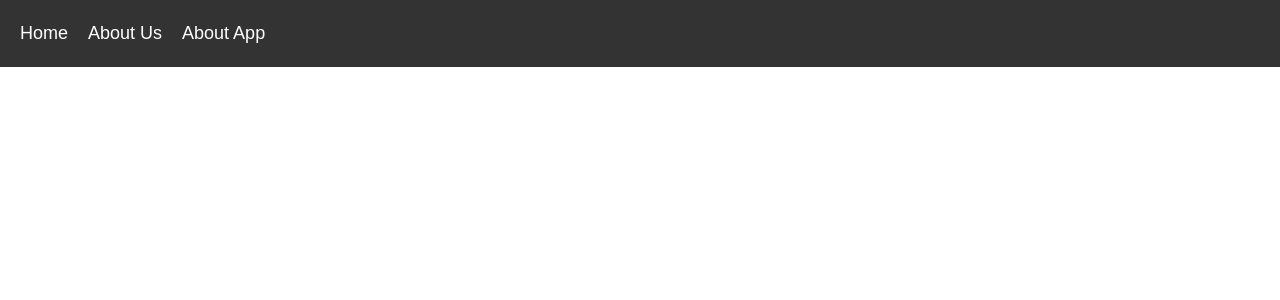
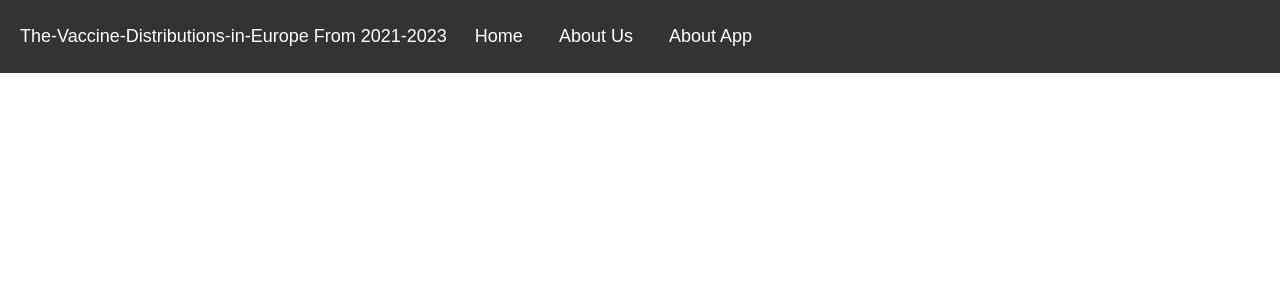
Before and after one commit to petwwent/The-Vaccine-Distributions-in-Europe, a FastAPI app: page / in a window 1280 px wide. Shown: the top 300 px of the page. Run offline with FastAPI, Linux system fonts and the light colour scheme; data that the repository does not hold is empty; some libraries are stand-ins or nearby versions.

Commit message:
Update index.html

```diff
--- a/templates/index.html
+++ b/templates/index.html
@@ -1,20 +1,36 @@
 <!DOCTYPE html>
 <html lang="en">
+
 <head>
     <meta charset="UTF-8">
     <meta name="viewport" content="width=device-width, initial-scale=1.0">
-    <title>Total Vaccinations Chart 2021-2023</title>
+    <title>The-Vaccine-Distributions-in-Europe From 2021-2023</title>
     <link rel="stylesheet" href="https://maxcdn.bootstrapcdn.com/bootstrap/4.5.2/css/bootstrap.min.css">
     <link rel="stylesheet" href="https://cdnjs.cloudflare.com/ajax/libs/font-awesome/5.15.3/css/all.min.css">
     <link rel="stylesheet" href="/static/style.css">
-    <script src="https://cdn.plot.ly/plotly-latest.min.js"></script>
 </head>
+
 <body>
     <header>
         <nav class="navbar navbar-expand-lg">
-            <a class="navbar-brand" href="/">Home</a>
-            <a class="navbar-brand" href="/aboutus">About Us</a>
-            <a class="navbar-brand" href="/aboutapp">About App</a>
+            <a class="navbar-brand" href="#">The-Vaccine-Distributions-in-Europe From 2021-2023</a>
+            <button class="navbar-toggler" type="button" data-toggle="collapse" data-target="#navbarNav"
+                aria-controls="navbarNav" aria-expanded="false" aria-label="Toggle navigation">
+                <span class="navbar-toggler-icon"></span>
+            </button>
+            <div class="collapse navbar-collapse" id="navbarNav">
+                <ul class="navbar-nav">
+                    <li class="nav-item active">
+                        <a class="nav-link" href="/">Home</a>
+                    </li>
+                    <li class="nav-item">
+                        <a class="nav-link" href="aboutus">About Us</a>
+                    </li>
+                    <li class="nav-item">
+                        <a class="nav-link" href="aboutapp">About App</a>
+                    </li>
+                </ul>
+            </div>
         </nav>
     </header>
     <!-- Container for the visualization -->
```
